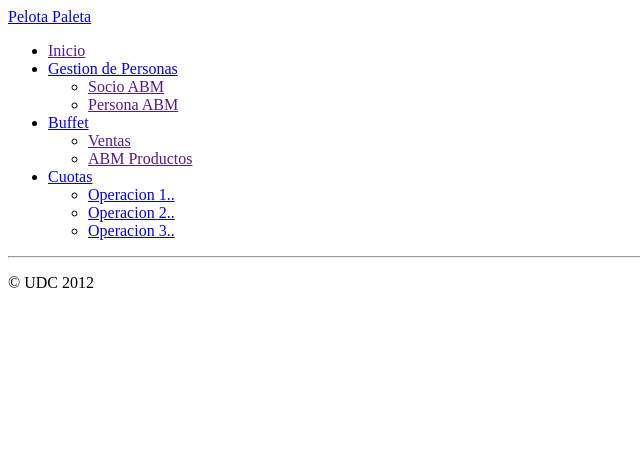
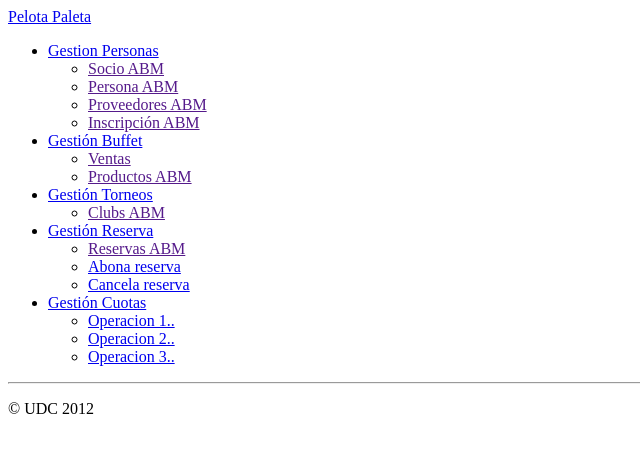
Before and after one commit to onrushRus/pelota_paleta, a PHP site: template apps/frontend/templates/layout.php in a window 1280 px wide. Shown: the top 453 px of the page, without its empty margins (0-640 px from the left). Run offline with PHP 8.4, Linux system fonts and the light colour scheme; the template is opened without the code that fills it, so the values that code supplies are empty.

Commit message:
cambios en el layout

```diff
--- a/apps/frontend/templates/layout.php
+++ b/apps/frontend/templates/layout.php
@@ -32,28 +32,47 @@
           <a class="brand" href="#">Pelota Paleta</a>
           <div class="nav-collapse">
             <ul class="nav">
-              <li class="active"><a href="<?php echo url_for('principal/index');?>">Inicio</a></li>
               <li class="dropdown">
                 <a href="#" class="dropdown-toggle" data-toggle="dropdown">
-                  Gestion de Personas <b class="caret"></b>
+                  Gestion Personas <b class="caret"></b>
                 </a>
                 <ul class="dropdown-menu">
                   <li><a href="<?php echo url_for('socio_abm/index');?>">Socio ABM</a></li>
                   <li><a href="<?php echo url_for('persona_abm/index');?>">Persona ABM</a></li>
+                  <li><a href="<?php echo url_for('proveedor_abm/index');?>">Proveedores ABM</a></li>
+                  <li><a href="<?php echo url_for('inscripto_abm/index');?>">Inscripción ABM</a></li>
                 </ul>
               </li>
               <li class="dropdown">
                 <a href="#" class="dropdown-toggle" data-toggle="dropdown">
-                  Buffet <b class="caret"></b>
+                  Gestión Buffet <b class="caret"></b>
                 </a>
                 <ul class="dropdown-menu">
                   <li><a href="<?php echo url_for('ventas/index');?>">Ventas</a></li>
-                  <li><a href="<?php echo url_for('producto_abm/index');?>">ABM Productos</a></li>
+                  <li><a href="<?php echo url_for('producto_abm/index');?>">Productos ABM</a></li>
                 </ul>
               </li>
               <li class="dropdown">
                 <a href="#" class="dropdown-toggle" data-toggle="dropdown">
-                  Cuotas<b class="caret"></b>
+                  Gestión Torneos <b class="caret"></b>
+                </a>
+                <ul class="dropdown-menu">
+                  <li><a href="<?php echo url_for('club_abm/index');?>">Clubs ABM</a></li>
+                </ul>
+              </li>
+              <li class="dropdown">
+                <a href="#" class="dropdown-toggle" data-toggle="dropdown">
+                  Gestión Reserva<b class="caret"></b>
+                </a>
+                <ul class="dropdown-menu">
+                  <li><a href="<?php echo url_for('producto_abm/index');?>">Reservas ABM</a></li>
+                  <li><a href="#">Abona reserva</a></li>
+                  <li><a href="#">Cancela reserva</a></li>
+                </ul>
+              </li>
+              <li class="dropdown">
+                <a href="#" class="dropdown-toggle" data-toggle="dropdown">
+                  Gestión Cuotas<b class="caret"></b>
                 </a>
                 <ul class="dropdown-menu">
                   <li><a href="#">Operacion 1..</a></li>
```
